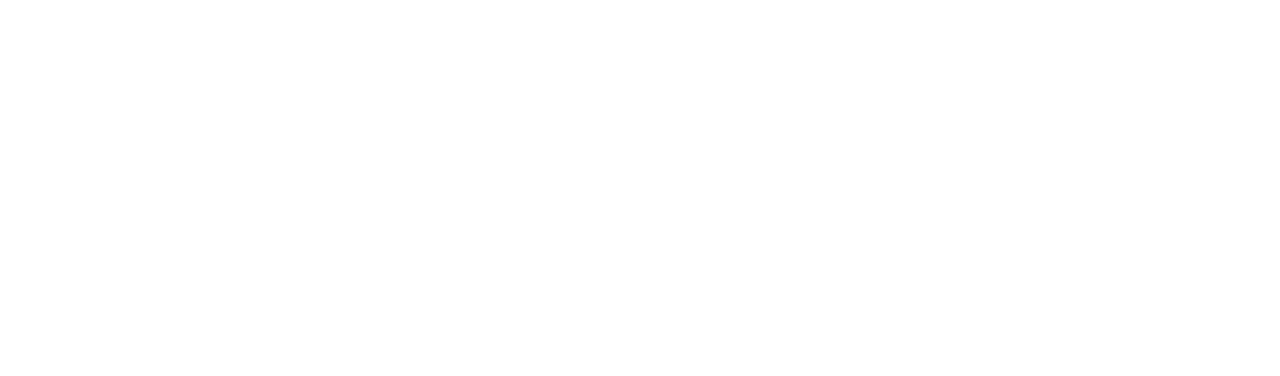
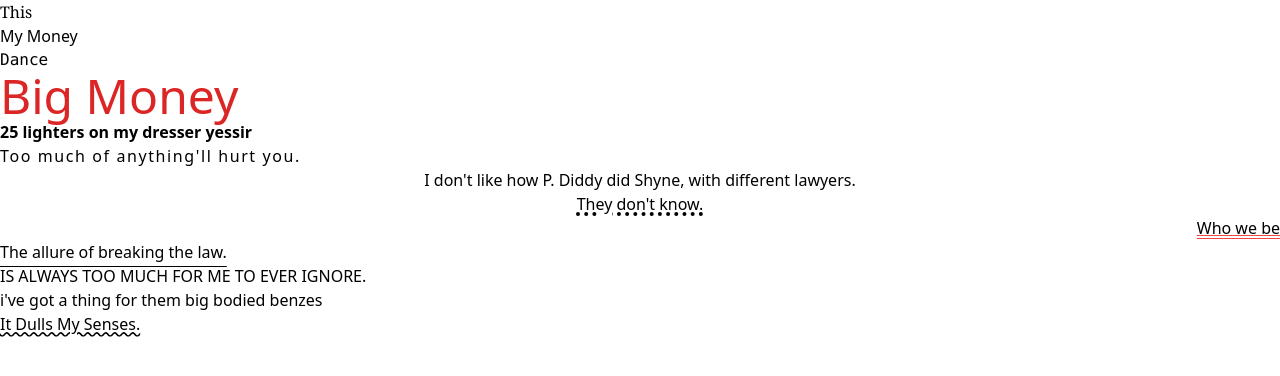
Before and after one commit to MalcolmSmalls/Tailwind-Fundamentals, a plain HTML site: page 04-typography/index.html in a window 1280 px wide. Drawn offline with nearby package versions, Linux system fonts and the light colour scheme.

Commit message:
Finish typgraphy experiments

```diff
--- a/04-typography/index.html
+++ b/04-typography/index.html
@@ -9,22 +9,33 @@
   </head>
   <body>
     <!-- Font Family -->
+    <p class="font-serif">This</p>
+    <p class="font-sans">My Money</p>
+    <p class="font-mono">Dance</p>
 
     <!-- Font Size -->
+    <p class="text-5xl text-red-600">Big Money</p>
 
     <!-- Font Weight -->
+    <p class="font-extrabold">25 lighters on my dresser yessir</p>
 
     <!-- Letter Spacing -->
-
+    <p class="tracking-widest">Too much of anything'll hurt you.</p>
     <!-- Text Alignment -->
-
+    <p class="text-center">I don't like how P. Diddy did Shyne, with different lawyers.</p>
     <!-- Text Decoration -->
+    <p class="text-center underline decoration-dotted decoration-4">They don't know.</p>
+    <p class="text-right underline decoration-double decoration-red-500">Who we be</p>
 
     <!-- Decoration Style -->
 
+
     <!-- Decoration Offset -->
-
+<p class="underline underline-offset-8">The allure of breaking the law.</p>
     <!-- Text Transform -->
+    <p class="uppercase">is always too much for me to ever ignore.</p>
+    <p class="lowercase">I've got a thing for them big bodied benzes</p>
+    <p class="capitalize underline decoration-wavy">It dulls my senses.</p>
   </body>
 </html>
 
```
